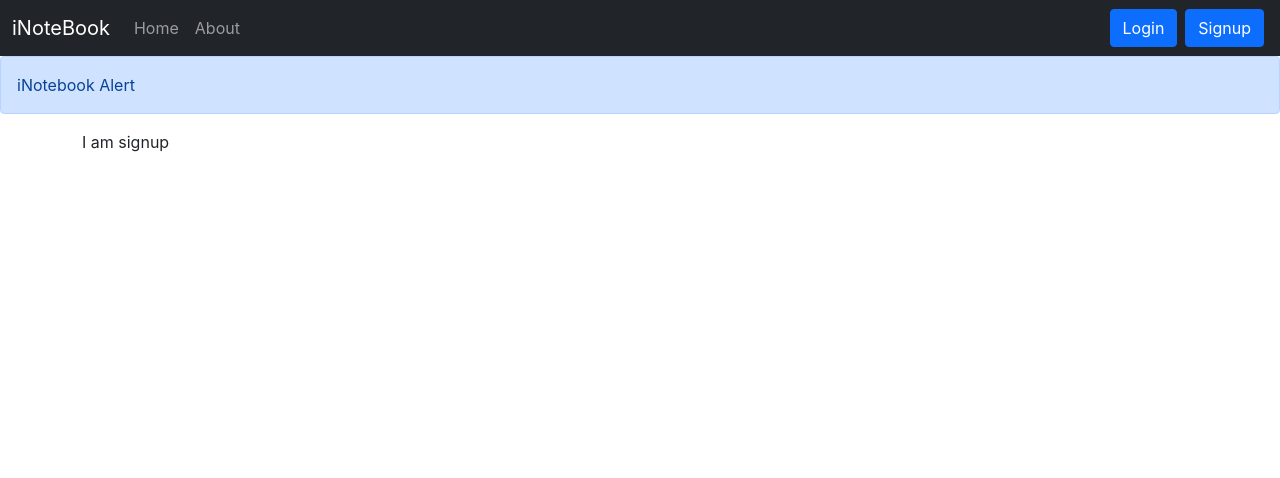
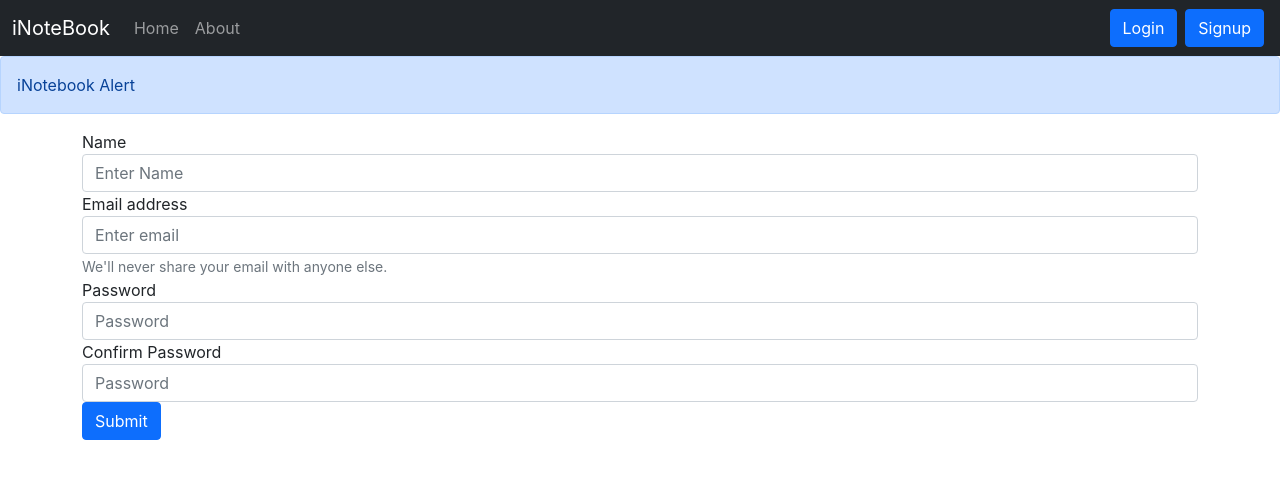
Before and after one commit to mohammedsaif001/MERN-STACK---iNotebook, a React (Create React App) app: page /signup in a window 1280 px wide. Shown: the top 478 px of the page. Built offline with nearby package versions, Linux system fonts and the light colour scheme.

Commit message:
26 Adding SignUp Component

```diff
--- a/src/Component/Signup.js
+++ b/src/Component/Signup.js
@@ -1,11 +1,95 @@
-import React from 'react'
+import React, {useState} from 'react'
+import { useHistory } from 'react-router-dom'
 
 const Signup = () => {
+
+    const [credentials, setCredentials] = useState({name:"",email: "", password: "",cpassword:""})
+
+    let history = useHistory();
+    const handleSubmit = async (e) => {
+        e.preventDefault();
+        const {name,email,password} = credentials;
+        const response = await fetch("http://localhost:5000/api/auth/createuser", {
+            method: 'POST',
+            headers: {
+                'Content-Type': 'application/json'
+            },
+            body: JSON.stringify({ name, email,password})
+        });
+        const json = await response.json()
+        console.log(json);
+        if (json.success){
+            // Save the auth token and redirect
+            localStorage.setItem('token', json.authtoken);
+            history.push("/");
+
+        }
+        else{
+            alert("Invalid credentials");
+        }
+        }
+
+
+    const onChange = (e) => {
+        setCredentials({ ...credentials, [e.target.name]: e.target.value })
+    }
+
     return (
-        <div>
-            I am signup
+        <div className="contaner">
+            <form onSubmit={handleSubmit}>
+                <div className="form-group">
+                    <label htmlFor="name">Name</label>
+                    <input
+                        type="text"
+                        className="form-control"
+                        id="name"
+                        name = "name"
+                        aria-describedby="emailHelp"
+                        placeholder="Enter Name" onChange={onChange}
+                    />
+
+                </div>
+                <div className="form-group">
+                    <label htmlFor="email">Email address</label>
+                    <input
+                        type="email"
+                        className="form-control"
+                        id="email"
+                        name = "email"
+                        aria-describedby="emailHelp"
+                        placeholder="Enter email" onChange={onChange}
+                    />
+                    <small id="emailHelp" className="form-text text-muted">
+                        We'll never share your email with anyone else.
+                    </small>
+                </div>
+                <div className="form-group">
+                    <label htmlFor="password">Password</label>
+                    <input
+                        type="password"
+                        className="form-control"
+                        id="password"
+                        name = "password"
+                        placeholder="Password"  minLength={5} required onChange={onChange}
+                    />
+                </div>
+                <div className="form-group">
+                    <label htmlFor="cpassword">Confirm Password</label>
+                    <input
+                        type="password" minLength={5} required
+                        className="form-control"
+                        id="cpassword"
+                        name = "cpassword"
+                        placeholder="Password" onChange={onChange}
+                    />
+                </div>
+
+                <button type="submit" className="btn btn-primary">
+                    Submit
+                </button>
+            </form>
         </div>
-    )
-}
+    );
+};
 
-export default Signup
+export default Signup;
```
Also changed, not shown: 1 other file (tests, documents, lock files or other folders).
